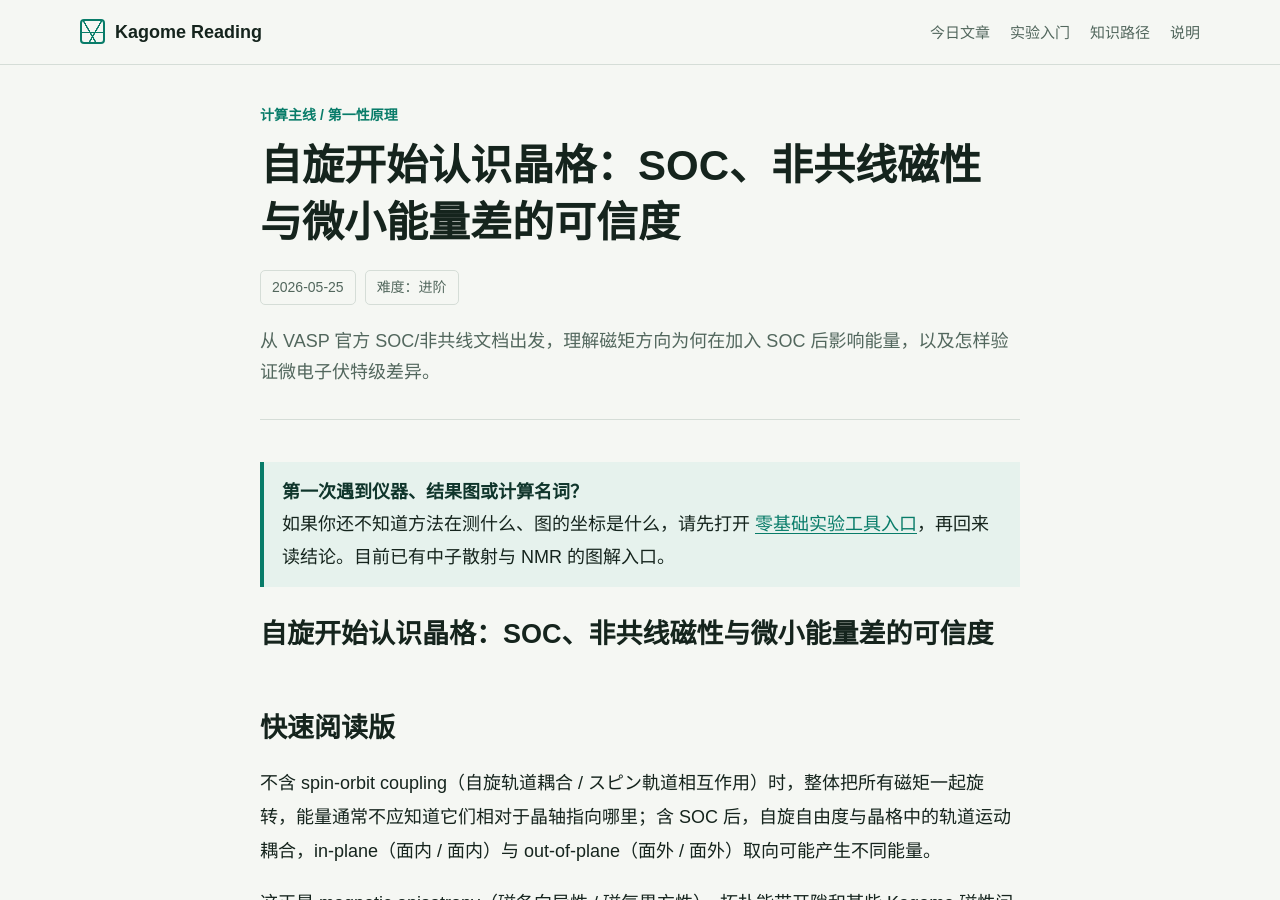
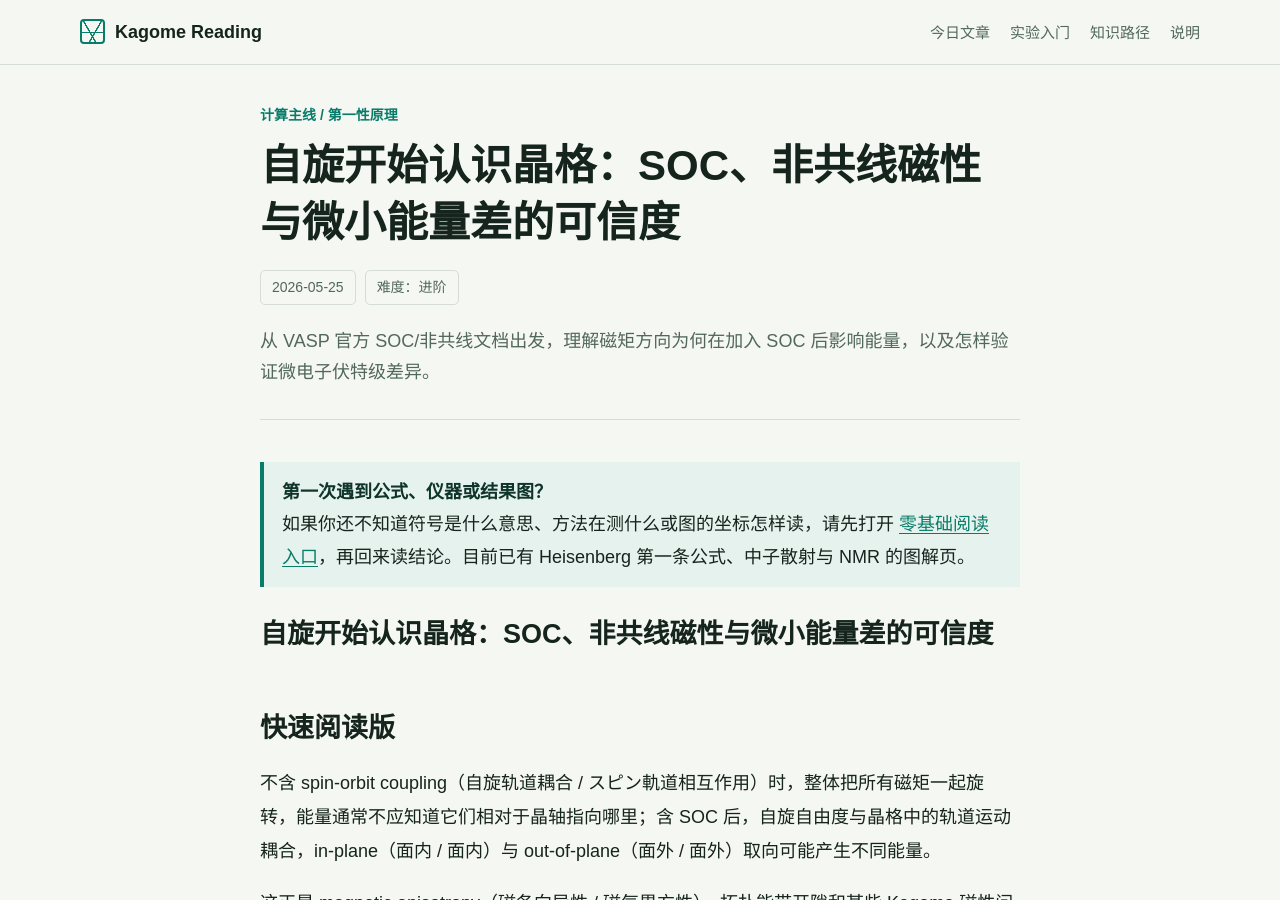
Before and after one commit to 7235212746-jpg/READING, a Jekyll site: the page built from calculation/2026-05-25-soc-noncollinear.md, in a window 1280 px wide and 900 px high. Built offline with Jekyll 4.4.1, drawn with Linux system fonts in a browser that asks for light colours.

Commit message:
content: include formula guidance in article entry notice

```diff
--- a/_layouts/article.html
+++ b/_layouts/article.html
@@ -14,9 +14,9 @@ layout: default
   <div class="article-body">
     {% unless page.permalink contains '/methods/' %}
     <blockquote>
-      <strong>第一次遇到仪器、结果图或计算名词？</strong><br>
-      如果你还不知道方法在测什么、图的坐标是什么，请先打开
-      <a href="{{ '/methods/' | relative_url }}">零基础实验工具入口</a>，再回来读结论。目前已有中子散射与 NMR 的图解入口。
+      <strong>第一次遇到公式、仪器或结果图？</strong><br>
+      如果你还不知道符号是什么意思、方法在测什么或图的坐标怎样读，请先打开
+      <a href="{{ '/methods/' | relative_url }}">零基础阅读入口</a>，再回来读结论。目前已有 Heisenberg 第一条公式、中子散射与 NMR 的图解页。
     </blockquote>
     {% endunless %}
     {{ content }}
```
